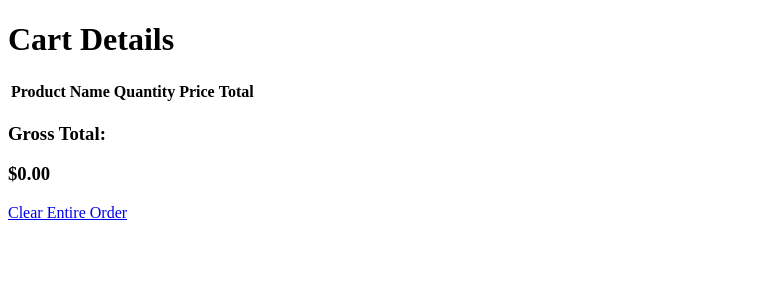
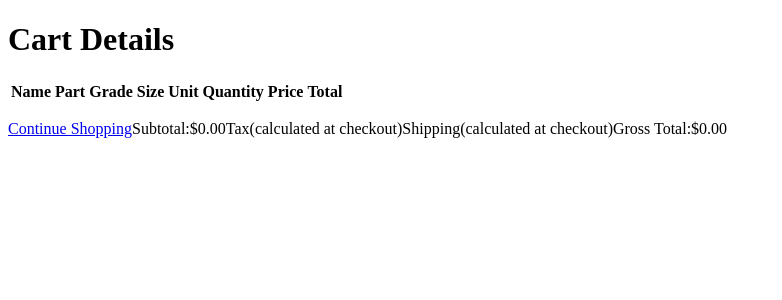
Before and after one commit to Northermata2387/wholesale-herb-site, a Flask app: page /cart in a window 1280 px wide. Shown: the part 190-490 px from the top of the page, without its empty margins (0-782 px from the left). Run offline with Flask 3, Linux system fonts and the light colour scheme; lists and menus that the app fills with data are empty.

Commit message:
added in cart options

```diff
--- a/server.py
+++ b/server.py
@@ -59,10 +59,13 @@ def add_to_cart(product_id):
     return redirect("/cart")
 
 
-@app.route("/empty-cart")
-def empty_cart():
+@app.route("/empty-cart-item")
+def remove_cart_product(product_id):
 
-    session["cart"] = {}
+    # crud.delete_cart_item(product_id)
+    # flash(f"Item has been removed.")
+
+    session["cart"].pop(product_id)
 
     return redirect("/cart")
 
--- a/templates/cart.html
+++ b/templates/cart.html
@@ -4,7 +4,11 @@
   <table>
     <thead>
       <tr>
-        <th>Product Name</th>
+        <th>Name</th>
+        <th>Part</th>
+        <th>Grade</th>
+        <th>Size</th>
+        <th>Unit</th>
         <th>Quantity</th>
         <th>Price</th>
         <th>Total</th>
@@ -14,20 +18,44 @@
       {% for product in cart_products %}
       <tr>
         <td>{{ product.name }}</td>
+        <td>{{ product. part }}</td>
+        <td>{{ product.grade }}</td>
+        <td>{{ product.size }}</td>
+        <td>{{ product.unit }}</td>
         <td>{{ product.quantity }}</td>
         <div>
           <td>${{ "%0.2f" | format(product.price) }}</td>
           <td>${{ "%0.2f" | format(product.total_cost) }}</td>
         </div>
+        <td>
+          <form action="/empty-cart-item" method="POST">
+            <input class="remove" type="submit" value="Remove" />
+          </form>
+        </td>
       </tr>
       {% endfor %}
     </tbody>
   </table>
-  <div class="total">
-    <h3>Gross Total:</h3>
-    <h3 class="total-cost">${{ "%0.2f" | format(order_total) }}</h3>
+  <div class="flex-row">
+    <div>
+      <p><a href="{{ url_for('all_products') }}">Continue Shopping</a></p>
+    </div>
+    <div class="flex-row">
+      <p>Subtotal:</p>
+      <p>${{ "%0.2f" | format(order_total) }}</p>
+    </div>
+    <div class="flex-row">
+      <p>Tax</p>
+      <p>(calculated at checkout)</p>
+    </div>
+    <div class="flex-row">
+      <p>Shipping</p>
+      <p>(calculated at checkout)</p>
+    </div>
+    <div class="flex-row">
+      <p>Gross Total:</p>
+      <p>${{ "%0.2f" | format(order_total) }}</p>
+    </div>
   </div>
-
-  <a href="/empty-cart" class="empty-cart">Clear Entire Order</a>
 </div>
 {% endblock %}
```
Also changed, not shown: crud.py (+31 -25 lines), templates/individual_product.html (+6 -3 lines).
